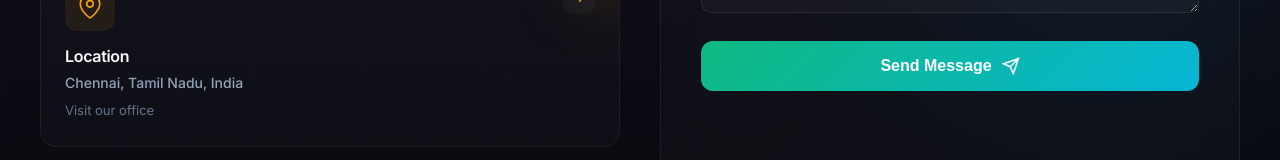
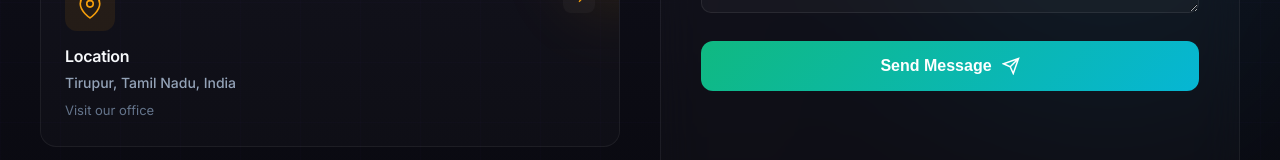
Before and after one commit to PRADEEP0502/portfolio, a React (Vite) app: page / in a window 1280 px wide. Shown: the part 5921-6081 px from the top of the page. Built offline with nearby package versions, Linux system fonts and the light colour scheme.

Commit message:
Update Contact.jsx

```diff
--- a/src/components/Contact.jsx
+++ b/src/components/Contact.jsx
@@ -77,7 +77,7 @@ const Contact = () => {
         </svg>
       ),
       title: "Location",
-      value: "Chennai, Tamil Nadu, India",
+      value: "Tirupur, Tamil Nadu, India",
       description: "Visit our office",
       color: "#f59e0b",
       action: () => {}
```
